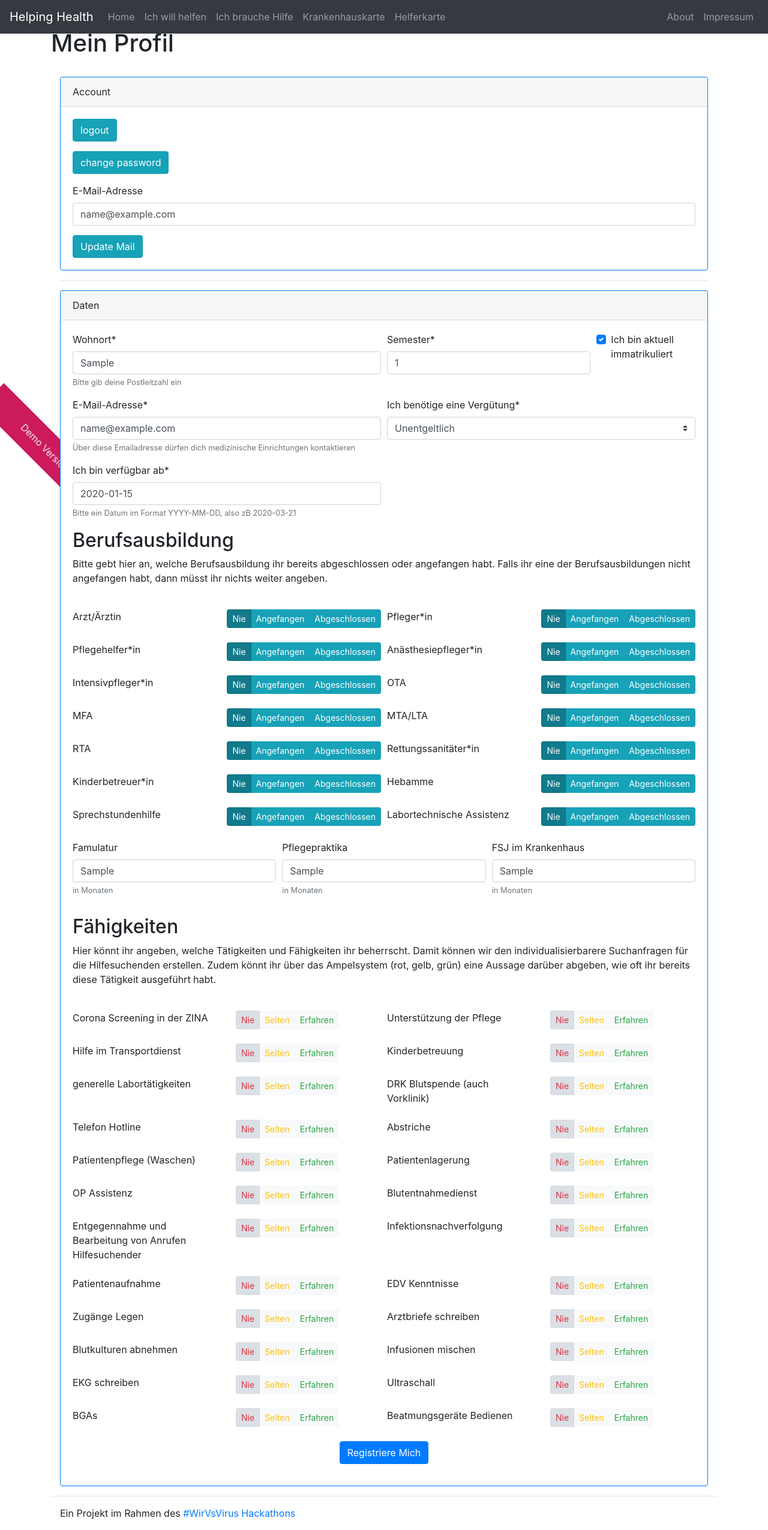
After one commit to match4everyone/match4healthcare, a Django app: page /accounts/profile_student in a window 1280 px wide. The commit adds this page. Shown: the whole page at 60% size. Run offline with Django 3.2, Linux system fonts and the light colour scheme; a user stored in the database is signed in; tables that the repository leaves empty hold one stand-in row (values such as "Sample post"); parts of the project's set-up code (start-up, migrations or seed data) failed here and were passed over; some libraries are stand-ins or nearby versions.

Commit message:
Add the user system v2 - rudimentary works

```diff
--- /dev/null
+++ b/backend/accounts/decorator.py
@@ -0,0 +1,32 @@
+from django.contrib.auth import REDIRECT_FIELD_NAME
+from django.contrib.auth.decorators import user_passes_test
+
+
+def student_required(function=None, redirect_field_name=REDIRECT_FIELD_NAME, login_url='login'):
+    '''
+    Decorator for views that checks that the logged in user is a student,
+    redirects to the log-in page if necessary.
+    '''
+    actual_decorator = user_passes_test(
+        lambda u: u.is_active and u.is_student,
+        login_url=login_url,
+        redirect_field_name=redirect_field_name
+    )
+    if function:
+        return actual_decorator(function)
+    return actual_decorator
+
+
+def hospital_required(function=None, redirect_field_name=REDIRECT_FIELD_NAME, login_url='login'):
+    '''
+    Decorator for views that checks that the logged in user is a teacher,
+    redirects to the log-in page if necessary.
+    '''
+    actual_decorator = user_passes_test(
+        lambda u: u.is_active and u.is_hospital,
+        login_url=login_url,
+        redirect_field_name=redirect_field_name
+    )
+    if function:
+        return actual_decorator(function)
+    return actual_decorator
--- a/backend/accounts/forms.py
+++ b/backend/accounts/forms.py
@@ -21,6 +21,18 @@
         user.save()
         return user
 
+class StudentEmailForm(forms.ModelForm):
+    class Meta(UserCreationForm.Meta):
+        model = User
+        fields = ['email']
+
+    @transaction.atomic
+    def save(self):
+        user = super().save(commit=False)
+        user.username = user.email
+        user.save()
+        return user
+
 
 class StudentSignUpForm(UserCreationForm):
 
--- a/backend/accounts/templates/hospital_signup.html
+++ b/backend/accounts/templates/hospital_signup.html
@@ -25,7 +25,8 @@
         <div class="card-body">
             <div class="row">
                 <div class="col-md-8 col-sm-10 col-12">
-      <form method="post"  action="signup_hospital">
+
+                    <form method="post" action="signup_hospital">
                         {% csrf_token %}
                         <input type="hidden" name="next" value="{{ next }}">
 
--- /dev/null
+++ b/backend/accounts/templates/student_edit.html
@@ -0,0 +1,52 @@
+{% extends 'base.html' %}
+{% load static %}
+{% load i18n %}
+
+{% block title %}
+Registrierung - Studierende
+{% endblock %}
+
+{% block header %}
+<link rel="stylesheet" href="{% static 'css/form.css' %}">
+{% endblock %}
+
+{% load crispy_forms_tags %}
+
+{% block content %}
+
+<div class="container">
+    <br>
+    <br>
+    <h1> {% blocktrans %}Mein Profil{% endblocktrans %} </h1>
+    <br>
+
+    <div class="container">
+        <div class="card border-primary">
+            <div class="card-header">
+                {% blocktrans %}Account{% endblocktrans %}
+            </div>
+            <div class="card-body">
+                <p><a role="button" class="btn btn-info" href="logout">logout</a></p>
+                <p><a role="button" class="btn btn-info" href="password_change">change password</a></p>
+                <form action="profile_student" method="post">
+                    {% csrf_token %}
+                    {{emailform|crispy}}
+                    <button type="submit" class="btn btn-info">Update Mail</button>
+                </form>
+            </div>
+        </div>
+        <hr>
+        <div class="card border-primary">
+            <div class="card-header">
+                {% blocktrans %}Daten{% endblocktrans %}
+            </div>
+            <div class="card-body">
+                <form action="profile_student" method="post">
+                    {% csrf_token %}
+                    {% crispy form form.helper %}
+                </form>
+            </div>
+        </div>
+    </div>
+    <hr>
+    {% endblock %}
--- a/backend/accounts/urls.py
+++ b/backend/accounts/urls.py
@@ -4,7 +4,7 @@
 
 urlpatterns = [
     path('', include('django.contrib.auth.urls')),
-    #path('accounts/signup/', views.SignUpView.as_view(), name='signup'),
     path('signup_student', views.student_signup, name='student_signup'),
-    path('signup_hospital', views.hospital_signup, name='hospital_signup')
+    path('signup_hospital', views.hospital_signup, name='hospital_signup'),
+    path('profile_student',views.edit_student_profile, name='edit_student_profile')
 ]
--- a/backend/accounts/views.py
+++ b/backend/accounts/views.py
@@ -10,7 +10,13 @@
 from django.shortcuts import render
 
 from iamstudent.forms import StudentForm
+from .forms import StudentEmailForm
 from iamstudent.models import Student
+
+from django.contrib.auth.decorators import login_required
+# todo: remove email from student and hospital
+
+from .decorator import student_required, hospital_required
 
 from .utils import generate_random_username
 from django.contrib.auth.base_user import BaseUserManager
@@ -22,6 +28,7 @@
 from django.http import HttpResponse
 from django.db import transaction
 
+
 def student_signup(request):
     # if this is a POST request we need to process the form data
     if request.method == 'POST':
@@ -30,8 +37,8 @@
 
         # check whether it's valid:
         if form.is_valid():
-            register_student_in_db(request,mail=form.cleaned_data['email'])
-            #form.save()
+            register_student_in_db(request, mail=form.cleaned_data['email'])
+            # form.save()
             # redirect to a new URL:
             return HttpResponse('thanks')
 
@@ -42,24 +49,29 @@
 
     return render(request, 'student_signup.html', {'form': form})
 
+
 @transaction.atomic
 def register_student_in_db(request, mail):
     # todo send mail with link to pwd
-    pwd = BaseUserManager().make_random_password()
-    username = mail#generate_random_username()
-    send_password(username,pwd)
-    user = User.objects.create(username=username,password=pwd)
+    pwd = User.objects.make_random_password()
+    username = mail  # generate_random_username()
+    send_password(username, pwd)
+    user = User.objects.create(username=username, is_student=True, email=username)
+    user.set_password(pwd)
+    user.save()
     h = Student.objects.create(user=user)
     h = StudentForm(request.POST, instance=h)
     h.save()
 
+
 def send_password(email, pwd):
     send_mail(subject=_('Willkommen bei match4medis'),
-              message=_('Hallo,\n\ndu willst helfen und hast dich gerade bei match4medis registriert, danke!\n\nWenn du deine Daten ändern möchtest, nutze folgende Credentials:\nusername: %s\npasswort: %s\n\nVielen Dank und beste Grüße,\nDein match4medis Team'%(email,pwd)),
+              message=_(
+                  'Hallo,\n\ndu willst helfen und hast dich gerade bei match4medis registriert, danke!\n\nWenn du deine Daten ändern möchtest, nutze folgende Credentials:\nusername: %s\npasswort: %s\n\nVielen Dank und beste Grüße,\nDein match4medis Team' % (
+                  email, pwd)),
               from_email='noreply@medisvs.spahr.uberspace.de',
-              #TODO adaptive email
+              # TODO adaptive email adress
               recipient_list=[email])
-
 
 
 def hospital_signup(request):
@@ -68,20 +80,45 @@
         form_user = HospitalSignUpForm(request.POST)
 
         if all([form_info.is_valid(), form_user.is_valid()]):
-            register_hospital_in_db(request,form_info.cleaned_data['email'])
+            register_hospital_in_db(request, form_info.cleaned_data['email'])
             return HttpResponse('registered both of you')
     else:
-        form_info = HospitalFormO(initial={'sonstige_infos': 'Liebe Studis,\n\nwir suchen euch weil ...\n\nBeste Grüße! '})
+        form_info = HospitalFormO(
+            initial={'sonstige_infos': 'Liebe Studis,\n\nwir suchen euch weil ...\n\nBeste Grüße! '})
         form_user = HospitalSignUpForm()
         form_info.helper.form_tag = False
 
-
     return render(request, 'hospital_signup.html', {'form_info': form_info, 'form_signup': form_user})
 
+
 @transaction.atomic
-def register_hospital_in_db(request,m):
+def register_hospital_in_db(request, m):
     u = User.objects.create(username=m)
-    user = HospitalSignUpForm(request.POST,instance=u).save()
+    user = HospitalSignUpForm(request.POST, instance=u).save()
     h = Hospital.objects.create(user=user)
     h = HospitalFormO(request.POST, instance=h)
     h.save()
+
+
+@login_required
+@student_required
+def edit_student_profile(request):
+    student = request.user.student
+
+    if request.method == 'POST':
+        form_mail = StudentEmailForm(request.POST, instance=student.user, prefix='account')
+        if form_mail.is_valid():
+            form_mail.save()
+            form = StudentForm(instance=student, prefix='infos')
+        else:
+            #todo student form somehow produces an error, but ill fix it later
+            form = StudentForm(request.POST, instance=student, prefix='infos')
+            form_mail = StudentEmailForm( instance=student.user, prefix='account')
+            if form.is_valid():
+                form.save()
+
+    else:
+        form = StudentForm(instance=student, prefix='infos')
+        form_mail = StudentEmailForm(instance=student.user,prefix='account')
+
+    return render(request, 'student_edit.html', {'form': form, 'emailform': form_mail})
--- a/backend/matchmedisvsvirus/settings/common.py
+++ b/backend/matchmedisvsvirus/settings/common.py
@@ -74,7 +74,10 @@
 EMAIL_HOST_USER = 'noreply@medisvs.spahr.uberspace.de'
 EMAIL_HOST_PASSWORD = 'jonathan'
 EMAIL_USE_TLS = False
-
+"""
+EMAIL_BACKEND = "django.core.mail.backends.filebased.EmailBackend"
+EMAIL_FILE_PATH = os.path.join(BASE_DIR, "sent_emails")
+"""
 # Password validation
 # https://docs.djangoproject.com/en/3.0/ref/settings/#auth-password-validators
 
```
Lines whose indentation alone changed are shown as unchanged.
